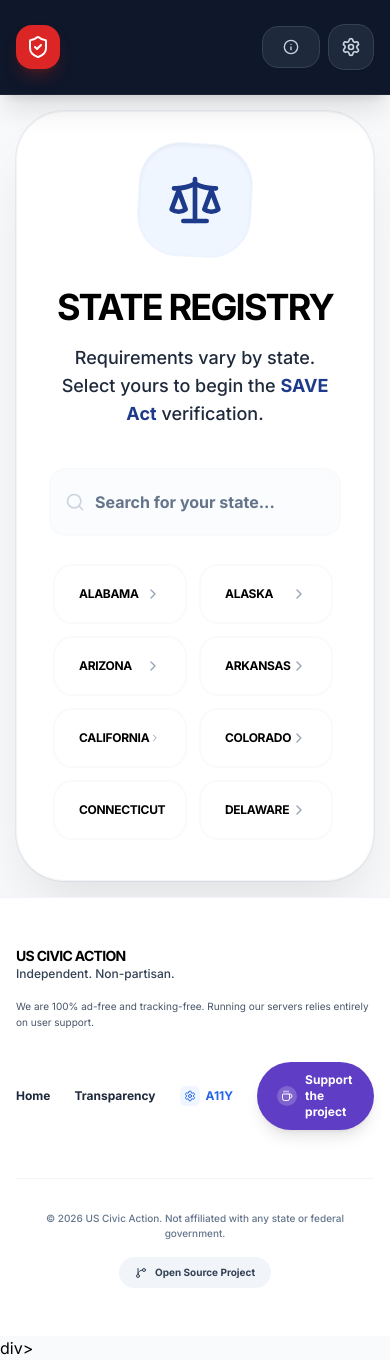
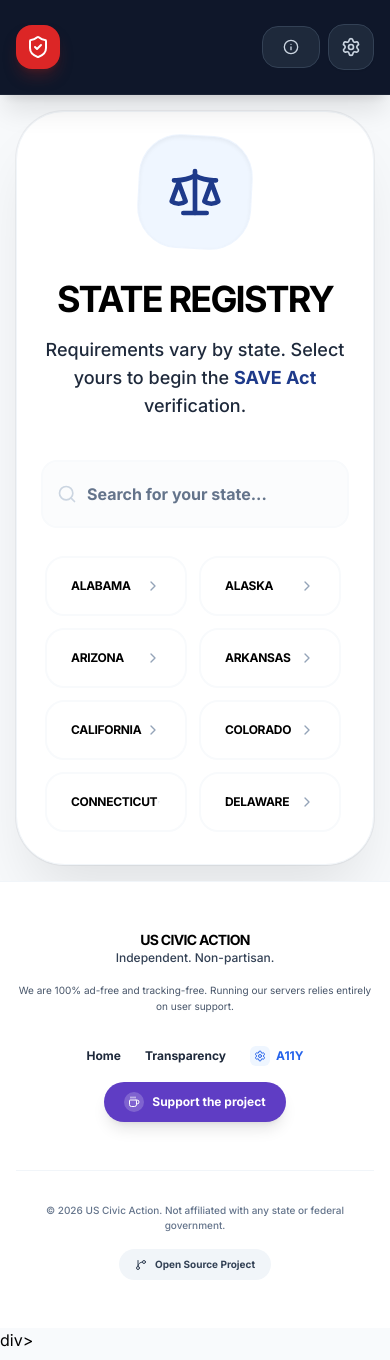
Before and after one commit to us-civic-action/SAVE_ACT-Verifier, a React (Vite) app: page / in a window 390 px wide. Built offline with nearby package versions, Linux system fonts and the light colour scheme.

Commit message:
Fix: Mobile layout overflow by reducing padding and wrapping footer

```diff
--- a/App.tsx
+++ b/App.tsx
@@ -349,7 +349,7 @@
               </h2>
             </div>
             <div className="prose dark:prose-invert prose-slate max-w-none space-y-8">
-              <div className={`p-8 rounded-[2.5rem] border shadow-inner ${state.accessibility.isHighContrast ? 'bg-white dark:bg-black border-black dark:border-white' : 'bg-slate-50 dark:bg-slate-800/50 border-slate-100 dark:border-slate-700'}`}>
+              <div className={`p-6 md:p-8 rounded-[2.5rem] border shadow-inner ${state.accessibility.isHighContrast ? 'bg-white dark:bg-black border-black dark:border-white' : 'bg-slate-50 dark:bg-slate-800/50 border-slate-100 dark:border-slate-700'}`}>
                 <h4 className="text-sm font-black text-black dark:text-white uppercase tracking-widest mb-4">No Data Collection</h4>
                 <p
                   className={`leading-relaxed text-sm ${largeTextClass}`}
@@ -366,7 +366,7 @@
         );
       case 'statutes':
         return (
-          <div className="p-8 md:p-16 animate-in fade-in slide-in-from-bottom-4 duration-500">
+          <div className="p-6 md:p-16 animate-in fade-in slide-in-from-bottom-4 duration-500">
             <div className="flex items-center gap-4 mb-10">
               <div className="bg-blue-900 dark:bg-blue-600 p-3 rounded-2xl shadow-xl text-white">
                 <Gavel className="w-6 h-6" />
@@ -417,7 +417,7 @@
               >
                 The logic within this tool is derived from <strong>H.R.8281 - Safeguard American Voter Eligibility Act (SAVE Act)</strong>.
               </p>
-              <div className="p-8 bg-blue-50 dark:bg-blue-900/20 rounded-[2.5rem] border border-blue-100 dark:border-blue-900/40">
+              <div className="p-6 md:p-8 bg-blue-50 dark:bg-blue-900/20 rounded-[2.5rem] border border-blue-100 dark:border-blue-900/40">
                 <a
                   href={SAVE_ACT_BILL_URL}
                   target="_blank"
@@ -436,7 +436,7 @@
         );
       case 'contact':
         return (
-          <div className="p-8 md:p-16 animate-in fade-in slide-in-from-bottom-4 duration-500">
+          <div className="p-6 md:p-16 animate-in fade-in slide-in-from-bottom-4 duration-500">
             <div className="flex items-center gap-4 mb-10">
               <div className="bg-blue-900 dark:bg-blue-600 p-3 rounded-2xl shadow-xl text-white">
                 <Mail className="w-6 h-6" />
@@ -471,7 +471,7 @@
         return (
           <>
             {state.currentStep === -1 && (
-              <div className="p-8 md:p-16">
+              <div className="p-6 md:p-16">
                 <div className="text-center mb-10">
                   <div className={`inline-flex items-center justify-center w-28 h-28 rounded-[2.5rem] rotate-3 mb-8 shadow-inner ring-1 transition-transform hover:rotate-0 duration-700 ${state.accessibility.isDarkMode ? 'bg-blue-900/30 text-blue-400 ring-blue-900/50' : 'bg-blue-50 text-blue-900 ring-blue-100/50'}`}>
                     <Scale className="w-14 h-14 -rotate-3" />
@@ -521,7 +521,7 @@
             )}
 
             {state.currentStep >= 0 && state.currentStep < activeQuestions.length && (
-              <div className="p-8 md:p-16">
+              <div className="p-6 md:p-16">
                 {renderProgress()}
                 <div className="mb-12">
                   <button onClick={goBack} className="text-slate-700 dark:text-slate-300 hover:text-black dark:hover:text-white flex items-center gap-2 text-[10px] font-black uppercase tracking-[0.2em] mb-12 transition-colors group">
@@ -535,12 +535,12 @@
                     {activeQuestions[state.currentStep].text}
                   </h3>
                   {state.isPlainEnglishMode && (
-                    <div className={`p-8 mb-12 rounded-[2.5rem] relative overflow-hidden shadow-2xl ring-1 ${state.accessibility.isDarkMode ? 'bg-slate-800 ring-slate-700 shadow-blue-900/20' : 'bg-slate-900 ring-white/10 text-white shadow-blue-900/10'}`}>
+                    <div className={`p-6 md:p-8 mb-12 rounded-[2.5rem] relative overflow-hidden shadow-2xl ring-1 ${state.accessibility.isDarkMode ? 'bg-slate-800 ring-slate-700 shadow-blue-900/20' : 'bg-slate-900 ring-white/10 text-white shadow-blue-900/10'}`}>
                       <p className={`text-sm font-bold leading-loose ${state.accessibility.isDarkMode ? 'text-slate-200' : 'text-slate-200'} ${largeTextClass}`}>{activeQuestions[state.currentStep].plainEnglish}</p>
                     </div>
                   )}
                   {activeQuestions[state.currentStep].id === 'dpoc' && (
-                    <div className={`p-6 mb-8 rounded-[2rem] border ${state.accessibility.isDarkMode ? 'bg-slate-800/50 border-slate-700' : 'bg-blue-50/50 border-blue-100'}`}>
+                    <div className={`p-6 md:p-6 mb-8 rounded-[2rem] border ${state.accessibility.isDarkMode ? 'bg-slate-800/50 border-slate-700' : 'bg-blue-50/50 border-blue-100'}`}>
                       <h4
                         className="text-xs font-black uppercase tracking-widest mb-4 flex items-center gap-2"
                         style={{ color: state.accessibility.isDarkMode ? '#ffffff' : '#1e293b' }}
@@ -568,7 +568,7 @@
                     <button
                       key={opt.id}
                       onClick={() => handleAnswer(activeQuestions[state.currentStep].id, opt.value)}
-                      className={`w-full text-left p-8 border-2 rounded-[1.8rem] transition-all group relative overflow-hidden active:scale-[0.98] ${state.accessibility.isDarkMode ? 'bg-slate-800 border-slate-700 hover:border-blue-500 hover:bg-slate-700/50' : 'bg-white border-slate-50 hover:border-blue-900 hover:bg-blue-50/20'}`}
+                      className={`w-full text-left p-6 md:p-8 border-2 rounded-[1.8rem] transition-all group relative overflow-hidden active:scale-[0.98] ${state.accessibility.isDarkMode ? 'bg-slate-800 border-slate-700 hover:border-blue-500 hover:bg-slate-700/50' : 'bg-white border-slate-50 hover:border-blue-900 hover:bg-blue-50/20'}`}
                     >
                       <div className="flex items-center justify-between relative z-10">
                         <span className={`font-black text-base uppercase tracking-wider leading-none ${state.accessibility.isDarkMode ? 'text-white' : 'text-black'} ${largeTextClass}`}>{opt.label}</span>
@@ -583,16 +583,16 @@
             )}
 
             {state.currentStep === activeQuestions.length && (
-              <div className="p-8 md:p-16 animate-in fade-in slide-in-from-bottom-8 duration-1000">
+              <div className="p-6 md:p-16 animate-in fade-in slide-in-from-bottom-8 duration-1000">
                 {(() => {
                   const { status, checklist } = calculateResults();
                   return (
                     <div>
                       <div className="text-center mb-14">
                         <div className="inline-flex items-center justify-center mb-10">
-                          {status === 'Likely Eligible' && <div className={`p-8 rounded-[2.5rem] shadow-2xl ring-1 ${state.accessibility.isDarkMode ? 'bg-emerald-900/20 ring-emerald-900/50 shadow-emerald-900/30' : 'bg-emerald-50 ring-emerald-100 shadow-emerald-500/10'}`}><CheckCircle2 className="w-24 h-24 text-emerald-500" /></div>}
-                          {status === 'Action Required' && <div className={`p-8 rounded-[2.5rem] shadow-2xl ring-1 ${state.accessibility.isDarkMode ? 'bg-amber-900/20 ring-amber-900/50 shadow-amber-900/30' : 'bg-amber-50 ring-amber-100 shadow-amber-500/10'}`}><AlertTriangle className="w-24 h-24 text-amber-500" /></div>}
-                          {status === 'Ineligible' && <div className={`p-8 rounded-[2.5rem] shadow-2xl ring-1 ${state.accessibility.isDarkMode ? 'bg-red-900/20 ring-red-900/50 shadow-red-900/30' : 'bg-red-50 ring-red-100 shadow-red-500/10'}`}><XCircle className="w-24 h-24 text-red-500" /></div>}
+                          {status === 'Likely Eligible' && <div className={`p-6 md:p-8 rounded-[2.5rem] shadow-2xl ring-1 ${state.accessibility.isDarkMode ? 'bg-emerald-900/20 ring-emerald-900/50 shadow-emerald-900/30' : 'bg-emerald-50 ring-emerald-100 shadow-emerald-500/10'}`}><CheckCircle2 className="w-24 h-24 text-emerald-500" /></div>}
+                          {status === 'Action Required' && <div className={`p-6 md:p-8 rounded-[2.5rem] shadow-2xl ring-1 ${state.accessibility.isDarkMode ? 'bg-amber-900/20 ring-amber-900/50 shadow-amber-900/30' : 'bg-amber-50 ring-amber-100 shadow-amber-500/10'}`}><AlertTriangle className="w-24 h-24 text-amber-500" /></div>}
+                          {status === 'Ineligible' && <div className={`p-6 md:p-8 rounded-[2.5rem] shadow-2xl ring-1 ${state.accessibility.isDarkMode ? 'bg-red-900/20 ring-red-900/50 shadow-red-900/30' : 'bg-red-50 ring-red-100 shadow-red-500/10'}`}><XCircle className="w-24 h-24 text-red-500" /></div>}
                         </div>
                         <h2 className={`text-6xl font-black uppercase tracking-tighter leading-none mb-4 ${status === 'Likely Eligible' ? 'text-emerald-600' : status === 'Action Required' ? 'text-amber-600' : 'text-red-600'}`}>{status}</h2>
                         <div className="inline-block px-4 py-2 bg-slate-900 dark:bg-blue-600 text-white rounded-[1rem] text-[10px] font-black uppercase tracking-[0.2em] shadow-lg">Jurisdiction: {selectedStateData?.name}</div>
@@ -752,7 +752,7 @@
       </main>
 
       <footer className={`py-12 px-4 border-t transition-colors ${state.accessibility.isDarkMode ? 'bg-slate-950 border-slate-900' : 'bg-white border-slate-100'}`}>
-        <div className="max-w-6xl mx-auto flex flex-col md:flex-row justify-between items-start gap-8">
+        <div className="max-w-6xl mx-auto flex flex-col md:flex-row justify-between items-center md:items-start gap-8 text-center md:text-left">
           {/* Left Column */}
           <div className="space-y-4 max-w-sm">
             <div>
@@ -765,8 +765,8 @@
           </div>
 
           {/* Right Column / Actions */}
-          <div className="flex flex-col items-end gap-6">
-            <div className="flex items-center gap-6">
+          <div className="flex flex-col items-center md:items-end gap-6 w-full md:w-auto">
+            <div className="flex flex-wrap justify-center md:justify-end gap-x-6 gap-y-4">
               <button onClick={() => window.location.href = '/'} className="text-xs font-bold text-slate-800 dark:text-slate-200 hover:text-blue-900 dark:hover:text-blue-400 transition-colors">Home</button>
               <button onClick={() => setView('statutes')} className="text-xs font-bold text-slate-800 dark:text-slate-200 hover:text-blue-900 dark:hover:text-blue-400 transition-colors">Transparency</button>
               <button onClick={() => setShowSettings(true)} className="flex items-center gap-1.5 text-xs font-bold text-blue-600 hover:text-blue-700 transition-colors">
```
